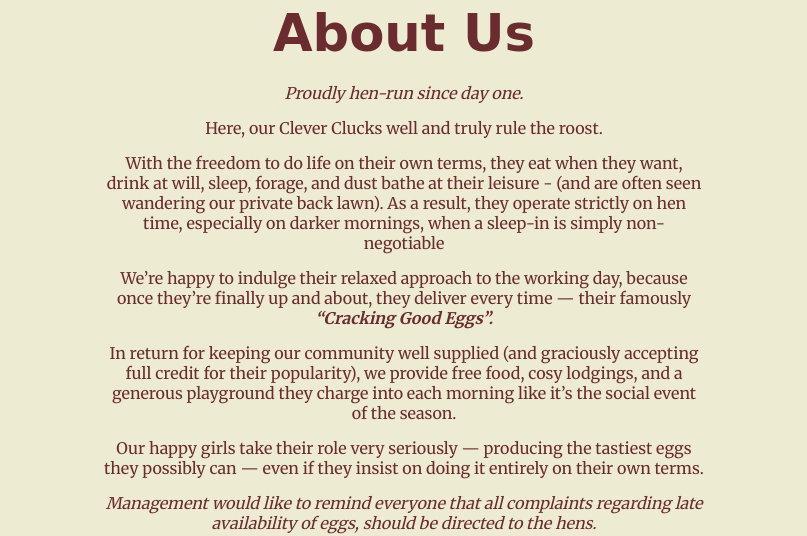
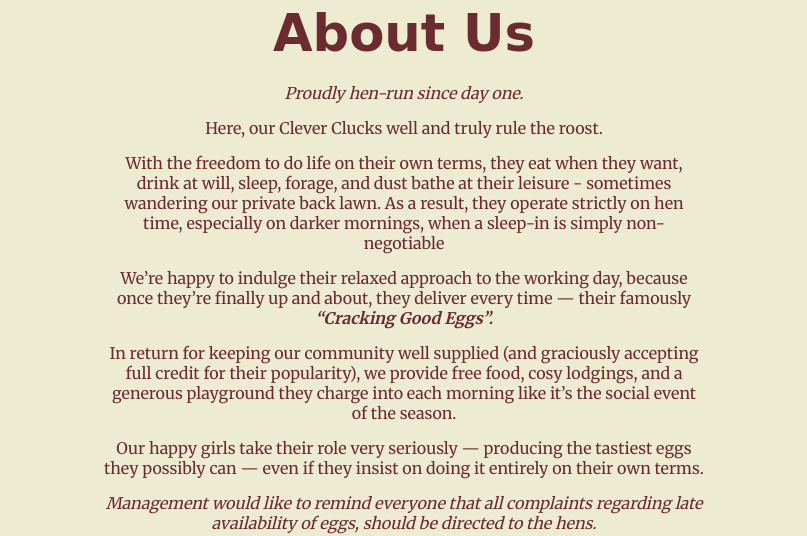
Before and after one commit to penelopelstark-cyber/cleverclucks, a plain HTML site: page index.html in a window 1280 px wide. Shown: the part 885-1421 px from the top of the page, without its empty margins (236-1043 px from the left). Drawn offline with Linux system fonts and the light colour scheme; a web font is replaced by a local one.

Commit message:
Corrected punctuation for About Us em vs brackets

```diff
--- a/index.html
+++ b/index.html
@@ -264,7 +264,7 @@ h3 {
 <p>Here, our Clever Clucks well and truly rule the roost.</p>
 
 <p>
-With the freedom to do life on their own terms, they eat when they want, drink at will, sleep, forage, and dust bathe at their leisure - (and are often seen wandering our private back lawn).
+With the freedom to do life on their own terms, they eat when they want, drink at will, sleep, forage, and dust bathe at their leisure - sometimes wandering our private back lawn.
 As a result, they operate strictly on hen time, especially on darker mornings, when a sleep-in is simply non-negotiable</p>
 
 <p>
```
